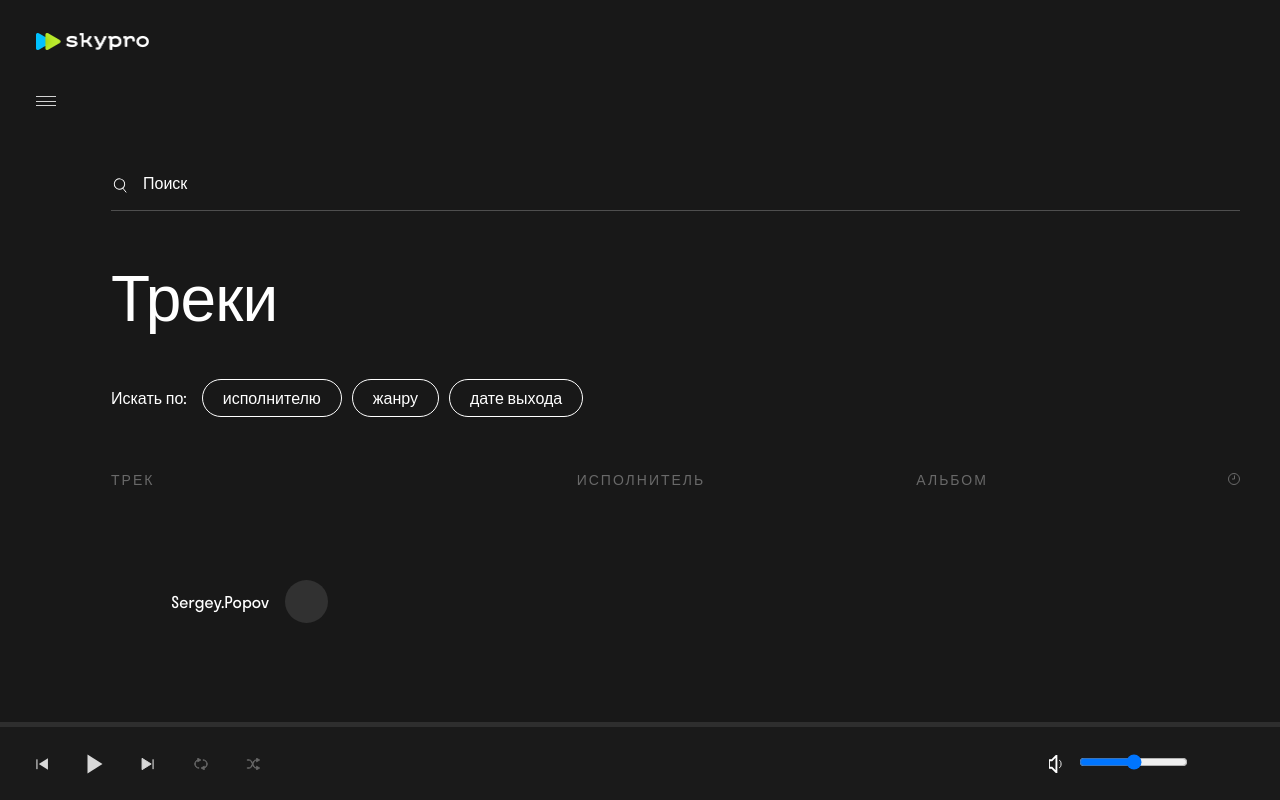
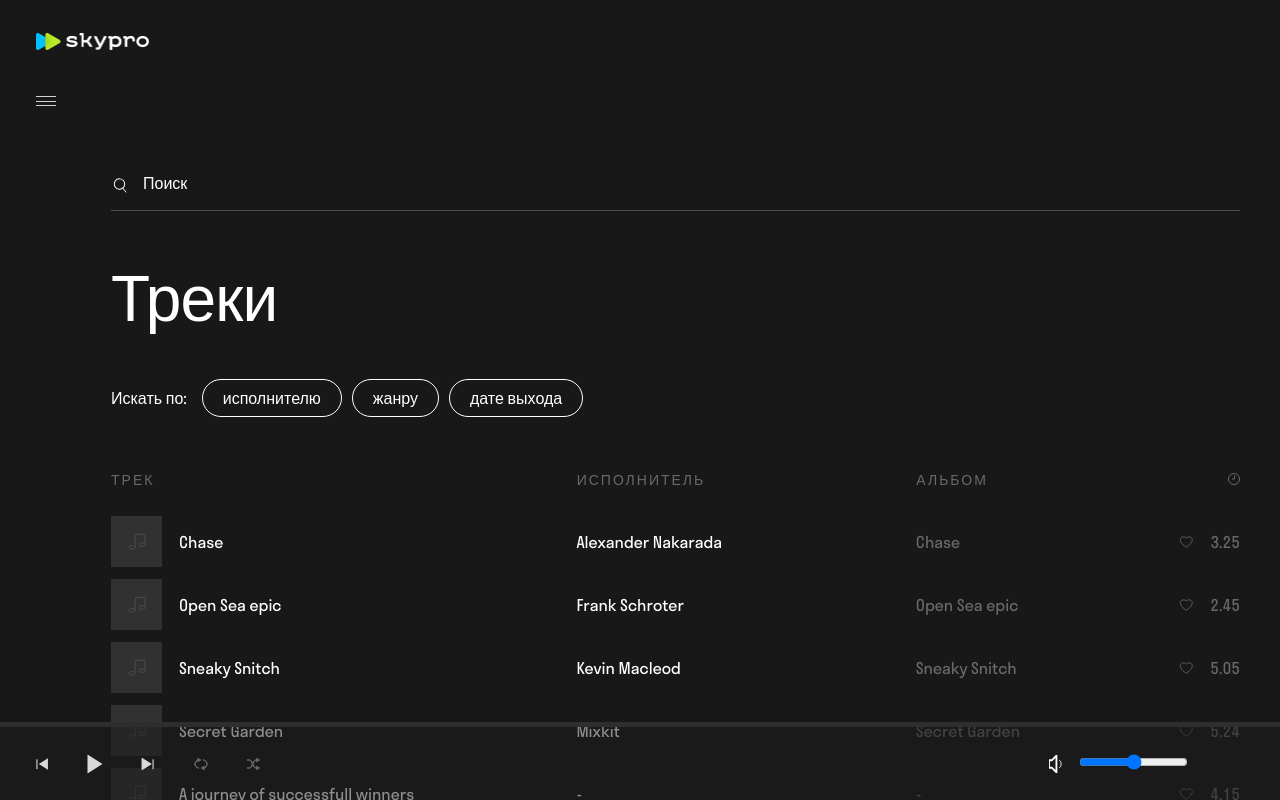
Before and after one commit to boxnabox/sky-player, a React (Create React App) app: page / in a window 1280 px wide. Built offline with nearby package versions, Linux system fonts and the light colour scheme.

Commit message:
useMemo added

```diff
--- a/src/App.tsx
+++ b/src/App.tsx
@@ -1,6 +1,6 @@
 // import { fchown } from "fs";
 import { keyboard } from "@testing-library/user-event/dist/keyboard";
-import React, { useEffect, useState } from "react";
+import React, { useEffect, useMemo, useState } from "react";
 import clsx from "clsx";
 import "./App.scss";
 import tracks from "./tracks";
@@ -34,9 +34,6 @@ const ALL_TRACK_KEYS = [
 ] as const;
 const ALL_FILTER_OPTIONS = ["name", "author", "genre", "album"]; //as const;
 const ALL_SORT_OPTIONS = ["id", "release_date", "duration_in_seconds"]; //as const;
-// export type TrackKeysTuple = typeof ALL_TRACK_KEYS;
-// export type FilterTuple = typeof ALL_FILTER_OPTIONS;
-// export type SortTuple = typeof ALL_SORT_OPTIONS;
 
 const SELECTIONS = [
   {
@@ -86,42 +83,41 @@ function isSort(value: string): value is Sort {
 
 function App() {
   const [tracksPool, setTracksPool] = useState<track[]|undefined>(); // getting data every time we choose playlist|log-in
-  const [selections, setSelection] = useState<typeof SELECTIONS|undefined>();
-  const [sortedTracks, setSortedTracks] = useState<track[]|undefined>(); // being updated every time we modify sorts
+  const [checkedFilters, setCheckedFilters] = useState<FilterOptions>();
+  const [checkedSortOption, setSortOption] = useState<SortState>();
   const [currnetTracksQueue, setCurrentTracksQueue] = useState<track[]|undefined>(); // getting tracks from sortedTracks after track was clicked; It is to keep tracks order when we browse other playlists
   const [trackInPlay, setTrackInPlay] = useState<track>(); // first currnetTracksQueue's track at the beginning, than track in play
-  const [checkedFilters, setCheckedFilters] = useState<FilterOptions>();
-  const [checkedSortOption, setSortOption] = useState<SortState>();
+  const [selections, setSelection] = useState<typeof SELECTIONS|undefined>();
+
+  const sortedTracks = useMemo(() => {
+    if (!tracksPool) return undefined;
+    return getSortedTracks(tracksPool, checkedSortOption)
+  }, [tracksPool, checkedSortOption]); // being updated every time we modify sorts
 
   // написать функцию которая будет сортировать треклист: trackList + checkedFilters => sortedTracks
-  // написать функцию onFilterChange которая будет обновлять checkedFilters и сортировать tracklist
 
   function emulateContentDownload() {
     setTracksPool(tracks);
-    console.log(tracksPool);
-
     setSelection(SELECTIONS);
-    setSortedTracks(checkedSortOption && tracksPool ? getSortedTracks(tracksPool, checkedSortOption.field, checkedSortOption.option) : tracksPool);
-    console.log(sortedTracks);
-
     setTrackInPlay(tracksPool && tracksPool[0]);
-    console.log("emulated download");
+    console.log("downloaded");
   }
 
+  function getSortedTracks(tracksArray: track[], sort: SortState | undefined) {
+    const result: track[] = [];
+    tracksArray.forEach(track => result.push(track));
 
-  function getSortedTracks(tracks: track[], field: Sort, option: "descending" | "ascending") {
-    const result: track[] = [];
-    tracks.forEach(track => result.push(track));
+    if (!sort) return result;
 
     return result.sort(
       (trackOne, trackTwo) => {
-        let a = trackOne[field];
-        let b = trackTwo[field];
+        let a = trackOne[sort.field];
+        let b = trackTwo[sort.field];
         if (a === b) return 0;
         if (a === null) return -1;
         if (b === null) return 1;
 
-        if (option === "ascending") {
+        if (sort.option === "ascending") {
           return a < b ? -1 : 1;
         }
         return a > b ? -1 : 1;
```
